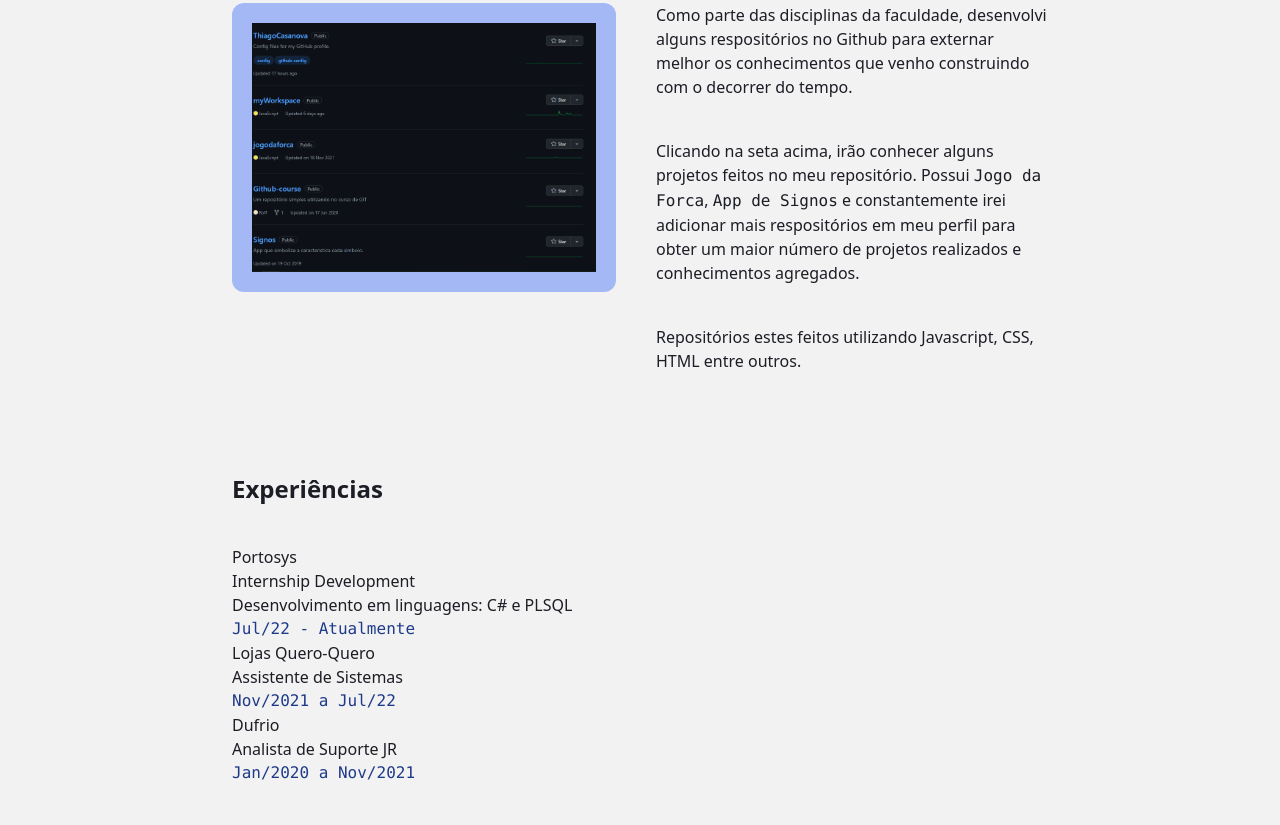
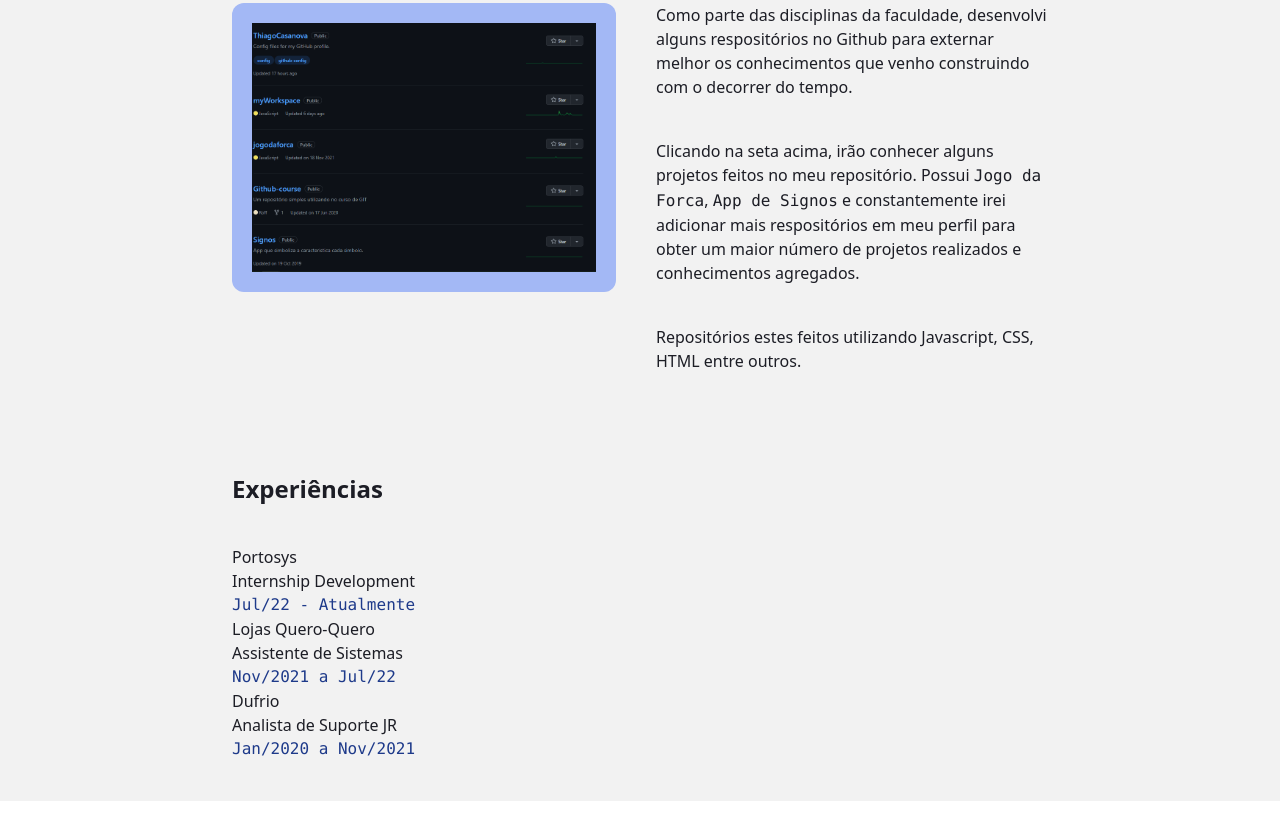
Before and after one commit to ThiagoCasanova/thiagocasanova.github.io, a website: page index.html in a window 1280 px wide. Shown: the part 1039-1864 px from the top of the page. After the commit the page ends 1840 px from the top, so only its background shows below. Drawn offline with nearby package versions, Linux system fonts and the light colour scheme.

Commit message:
Update index.html

```diff
--- a/index.html
+++ b/index.html
@@ -122,7 +122,6 @@
            <div>
             <p>Portosys</p>
             <p>Internship Development</p>
-            <p>Desenvolvimento em linguagens: C# e PLSQL</p>
             <p class="font-mono text-thunderstorm">Jul/22 - Atualmente </p>
           </div>
           <div>
```
